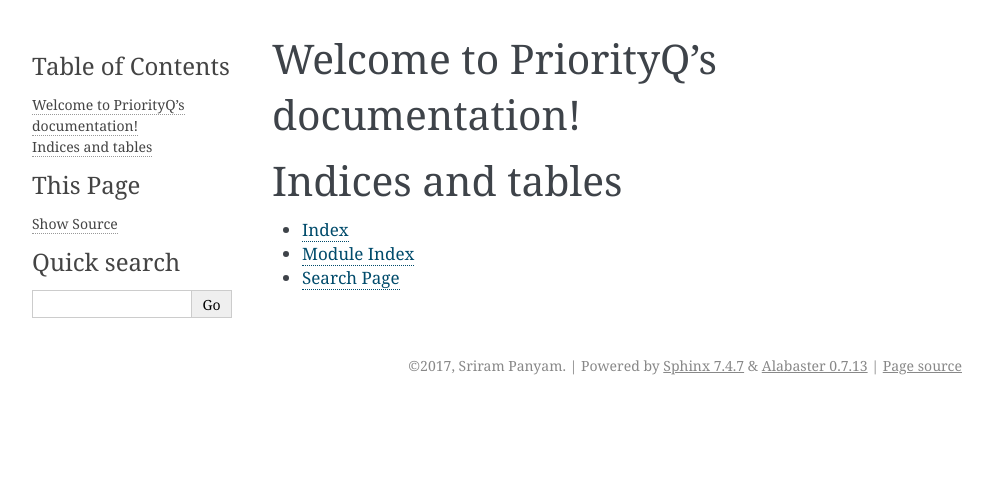
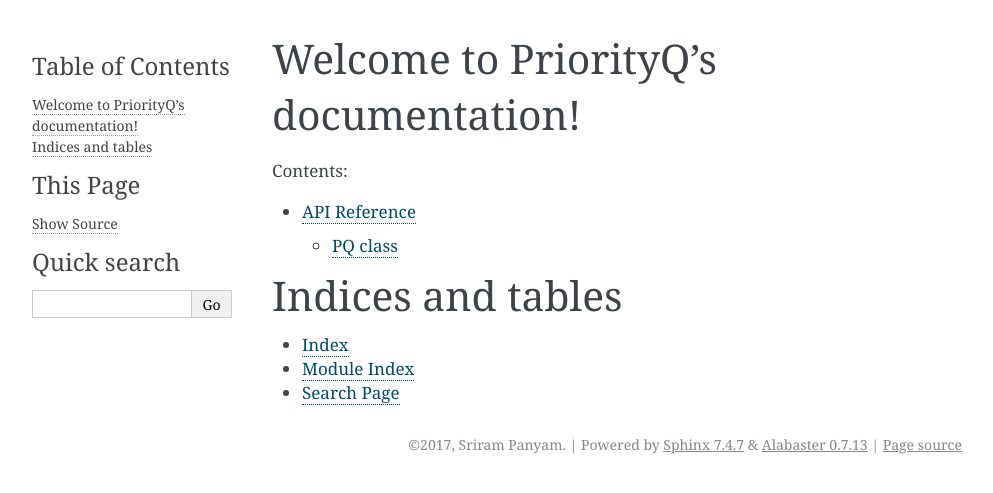
Before and after one commit to panyam/priorityq, a Sphinx documentation site: the page built from docs/source/index.rst, in a window 1280 px wide. Shown: the top 493 px of the page, without its empty margins (148-1141 px from the left). Built offline with Sphinx 7.4.7, drawn with Linux system fonts in a browser that asks for light colours.

Commit message:
Sphinx doc of PQ complete

```diff
--- /dev/null
+++ b/docs/source/apiref.rst
@@ -0,0 +1,13 @@
+API Reference
+=============
+
+.. toctree::
+   :maxdepth: 2
+
+.. currentmodule:: priorityq
+
+PQ class
+--------
+
+.. autoclass:: PQ
+   :members:
--- a/docs/source/index.rst
+++ b/docs/source/index.rst
@@ -10,7 +10,7 @@ Welcome to PriorityQ's documentation!
    :maxdepth: 2
    :caption: Contents:
 
-
+   apiref
 
 Indices and tables
 ==================
```
Also changed, not shown: 2 other files.
